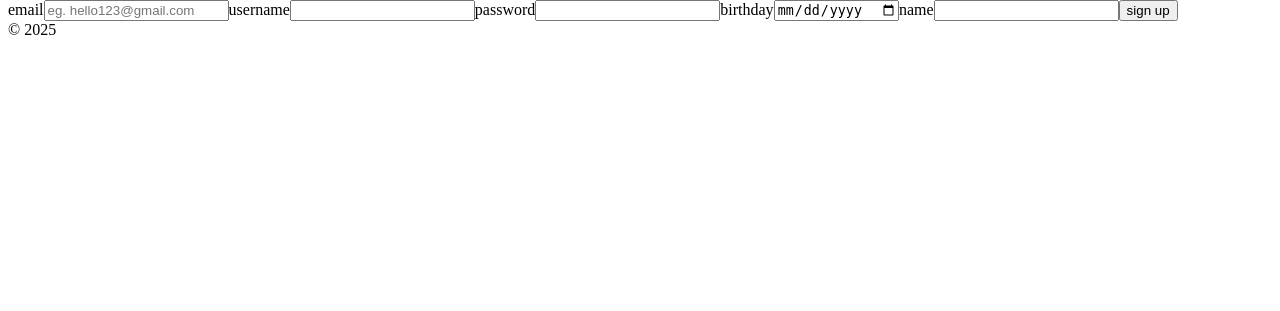
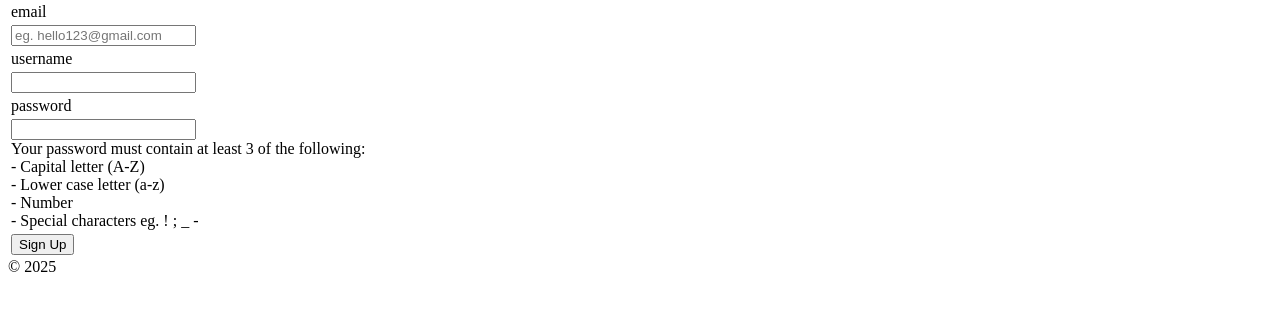
Before and after one commit to NitkamonSira/WriteYourDay-12DTP, a Flask app: template templates/sign_up.html in a window 1280 px wide. Shown: the part 26-337 px from the top of the page. Run offline with Flask 3, Linux system fonts and the light colour scheme; the template is opened without the code that fills it, so the values that code supplies are empty.

Commit message:
change sign up page structure

```diff
--- a/templates/sign_up.html
+++ b/templates/sign_up.html
@@ -1,40 +1,44 @@
 {% extends 'layout.html' %}
 {% block content %}
   <form action="{{ url_for('sign_up') }}" method="post">
-    <table>
+    <table class="sign_up">
       <tr>
-        <label for="email">email</label>
+        <td>
+          <label for="email">email</label>
+        </td>
       </tr>
       <tr>
-        <input type="email" id="email" name="email" placeholder="eg. hello123@gmail.com" required />
+        <td>
+          <input type="email" id="email" name="email" placeholder="eg. hello123@gmail.com" required />
+        </td>
       </tr>
       <tr>
-        <label for="username">username</label>
+        <td>
+          <label for="username">username</label>
+        </td>
       </tr>
       <tr>
-        <input type="text" id="username" name="username" placeholder="" required />
+        <td>
+          <input type="text" id="username" name="username" placeholder="" required />
+        </td>
       </tr>
       <tr>
-        <label for="password">password</label>
+        <td>
+          <label for="password">password</label>
+        </td>
       </tr>
       <tr>
-        <input type="password" id="password" name="password" placeholder="" required />
+        <td>
+          <input type="password" id="password" name="password" placeholder="" required /><br>
+          Your password must contain at least 3 of the following: <br>
+  - Capital letter (A-Z) <br>
+  - Lower case letter (a-z) <br>
+  - Number <br>
+  - Special characters eg. ! ; _ - <br>
+
+        </td>
       </tr>
-      <tr>
-        <label for="birthday">birthday</label>
-      </tr>
-      <tr>
-        <input type="date" id="birthday" name="birthday" placeholder="" />
-      </tr>
-      <tr>
-        <label for="name">name</label>
-      </tr>
-      <tr>
-        <input type="text" id="name" name="name" placeholder="" />
-      </tr>
-      <tr>
-        <button type="submit">sign up</button>
-      </tr>
+      <tr><td><input type="submit" value="Sign Up"></td></tr>
     </table>
   </form>
 {% endblock %}
```
